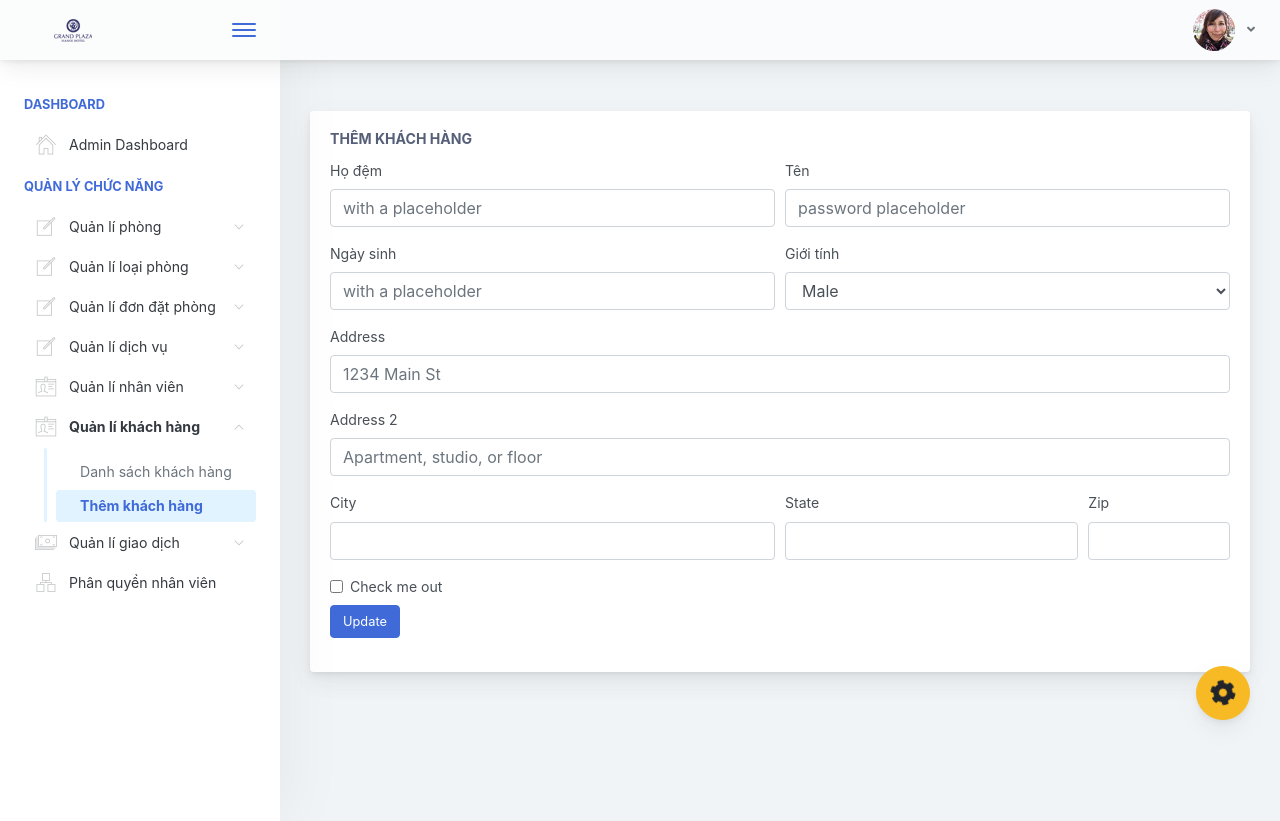
After one commit to duongviet2904/hotel-management-system-php, a PHP site: page /HAUI/admin/add-customer.php in a window 1280 px wide. The commit adds this page. Run offline with PHP 8.4, Linux system fonts and the light colour scheme; some libraries are stand-ins or nearby versions.

Commit message:
add typical form

```diff
--- /dev/null
+++ b/admin/add-customer.php
@@ -0,0 +1,76 @@
+<?php include('../config.php')?>
+<!doctype html>
+<html lang="en">
+
+<head>
+    <title>Regular Tables - Tables are the backbone of almost all web applications.</title>
+    <?php include('common/head-link.php'); ?>
+</head>
+<body>
+    <div class="app-container app-theme-white body-tabs-shadow fixed-sidebar fixed-header">
+        <?php include('common/header.php'); ?>
+        <?php include('common/setting.php'); ?>
+        <div class="app-main">
+                <?php $page = 'add-customer'; include('common/menu.php'); ?>
+                <div class="app-main__outer">
+                    <div class="app-main__inner">
+                        <div class="row">
+                                <div class="col-lg-12">
+                                <div class="tab-content">
+                                <div class="tab-pane tabs-animation fade show active" id="tab-content-0" role="tabpanel">
+                                    <div class="main-card mb-3 card">
+                                        <div class="card-body"><h5 class="card-title">Thêm khách hàng</h5>
+                                            <form class="">
+                                                <div class="form-row">
+                                                    <div class="col-md-6">
+                                                        <div class="position-relative form-group"><label for="cus_fname" class="">Họ đệm</label><input name="cus_fname" id="exampleEmail11" placeholder="with a placeholder" type="text" class="form-control"></div>
+                                                    </div>
+                                                    <div class="col-md-6">
+                                                        <div class="position-relative form-group"><label for="cus_lname" class="">Tên</label><input name="cus_lname" id="examplePassword11" placeholder="password placeholder" type="text"
+                                                                                                                                                                class="form-control"></div>
+                                                    </div>
+                                                </div>
+                                                <div class="form-row">
+                                                    <div class="col-md-6">
+                                                        <div class="position-relative form-group"><label for="cus_birthday" class="">Ngày sinh</label><input name="cus_birthday" id="exampleEmail11" placeholder="with a placeholder" type="text" class="form-control"></div>
+                                                    </div>
+                                                    <div class="col-md-6">
+                                                        <div class="position-relative form-group"><label for="cus_lname" class="">Giới tính</label>
+                                                        <select class="mb-2 form-control">
+                                                            <option>Male</option>
+                                                            <option>Female</option>
+                                                            <option>Other</option>
+                                                        </select>
+                                                    </div>
+                                                    </div>
+                                                </div>
+                                                <div class="position-relative form-group"><label for="exampleAddress" class="">Address</label><input name="address" id="exampleAddress" placeholder="1234 Main St" type="text" class="form-control"></div>
+                                                <div class="position-relative form-group"><label for="exampleAddress2" class="">Address 2</label><input name="address2" id="exampleAddress2" placeholder="Apartment, studio, or floor" type="text" class="form-control">
+                                                </div>
+                                                <div class="form-row">
+                                                    <div class="col-md-6">
+                                                        <div class="position-relative form-group"><label for="exampleCity" class="">City</label><input name="city" id="exampleCity" type="text" class="form-control"></div>
+                                                    </div>
+                                                    <div class="col-md-4">
+                                                        <div class="position-relative form-group"><label for="exampleState" class="">State</label><input name="state" id="exampleState" type="text" class="form-control"></div>
+                                                    </div>
+                                                    <div class="col-md-2">
+                                                        <div class="position-relative form-group"><label for="exampleZip" class="">Zip</label><input name="zip" id="exampleZip" type="text" class="form-control"></div>
+                                                    </div>
+                                                </div>
+                                                <div class="position-relative form-check"><input name="check" id="exampleCheck" type="checkbox" class="form-check-input"><label for="exampleCheck" class="form-check-label">Check me out</label></div>
+                                                <button class="mt-2 btn btn-primary">Update</button>
+                                            </form>
+                                        </div>
+                                    </div>
+                                </div>
+
+                            </div>
+                        </div>
+
+                    </div>
+                </div>
+        </div>
+    </div>
+<script type="text/javascript" src="./assets/scripts/main.js"></script></body>
+</html>
--- a/admin/common/menu.php
+++ b/admin/common/menu.php
@@ -145,21 +145,21 @@
                                         </li>
                                     </ul>
                                 </li>
-                                <li>
+                                <li <?php echo ($page == 'customer-management' || $page == 'add-customer') ? "class = 'mm-active'" : ""; ?>>
                                     <a href="#">
-                                        <i class="metismenu-icon pe-7s-id <?php echo ($page == 'customer-management') ? "mm-active" : ""; ?>"></i>
+                                        <i class="metismenu-icon pe-7s-id"></i>
                                         Quản lí khách hàng
                                         <i class="metismenu-state-icon pe-7s-angle-down caret-left"></i>
                                     </a>
-                                    <ul <?php echo ($page == 'customer-management') ? "class = 'mm-show'" : ""; ?>>
+                                    <ul <?php echo ($page == 'customer-management' || $page == 'add-customer') ? "class = 'mm-show'" : ""; ?>>
                                         <li>
-                                            <a href="customer-management.php">
-                                                <i class="metismenu-icon <?php echo ($page == 'customer-management') ? "mm-active" : ""; ?>">
+                                            <a href="customer-management.php" <?php echo ($page == 'customer-management') ? "class = 'mm-active'" : ""; ?>>
+                                                <i class="metismenu-icon ">
                                                 </i>Danh sách khách hàng
                                             </a>
                                         </li>
                                         <li>
-                                            <a href="components-accordions.html">
+                                            <a href="add-customer.php"  <?php echo ($page == 'add-customer') ? "class = 'mm-active'" : ""; ?>>
                                                 <i class="metismenu-icon">
                                                 </i>Thêm khách hàng
                                             </a>
```
Also changed, not shown: admin/customer-management.php (+26 -40 lines).
